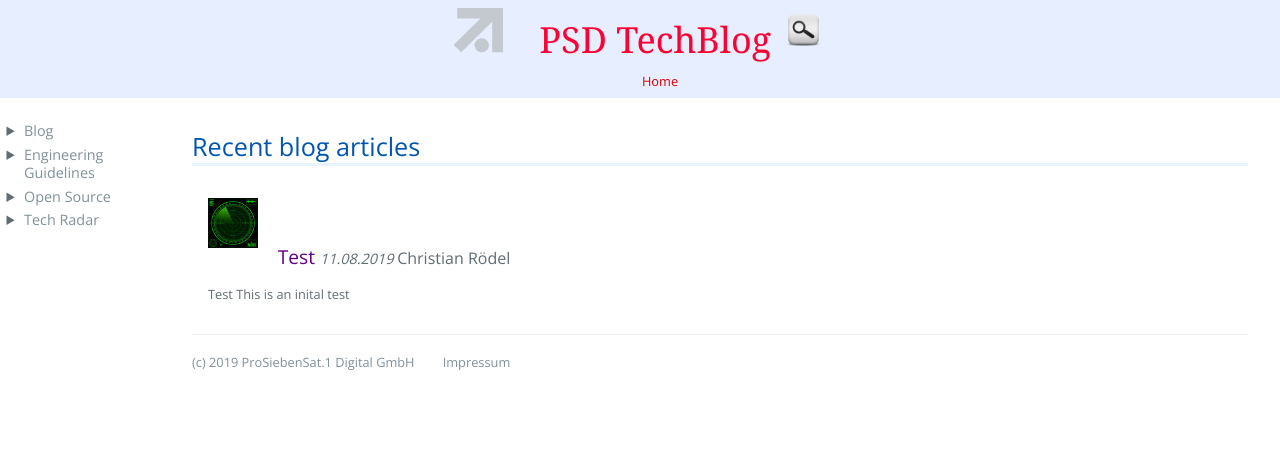
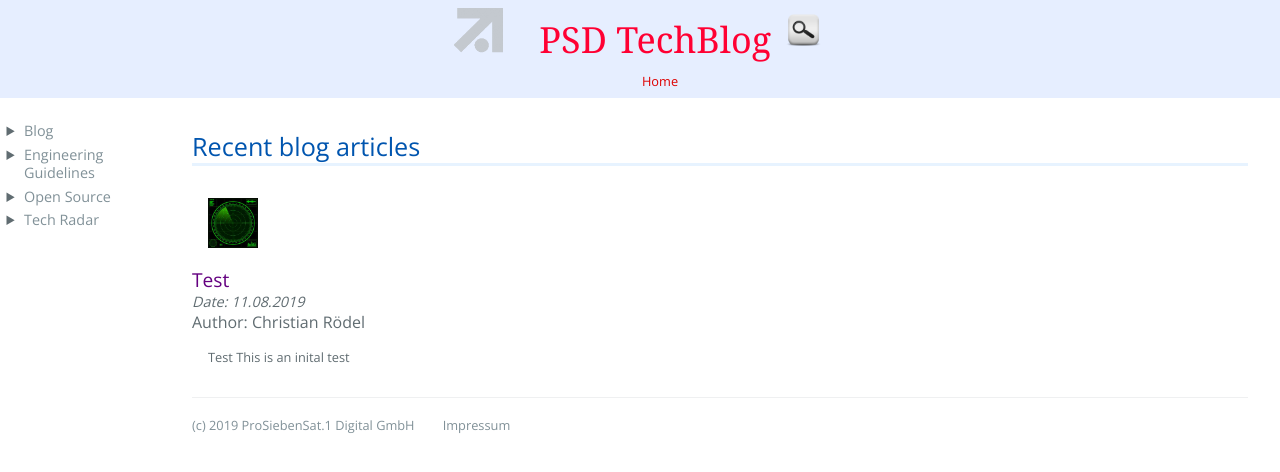
Before and after one commit to croedel/PSD-blog, a Jekyll site: the page built from blog.md, in a window 1280 px wide. Shown: the top 472 px of the page. Built offline with Jekyll 4.4.1, drawn with Linux system fonts in a browser that asks for light colours; our own code applies the rules of GitHub Pages for plain Markdown files.

Commit message:
Update blog.md

```diff
--- a/blog.md
+++ b/blog.md
@@ -9,9 +9,9 @@ nav-title: Blog
     {% if post.image %}
       <img class="image" src="{{ site.baseurl }}/images/posts/{{ post.image }}"/>
     {% endif %}
-      <span class="title"> <a href="{{ post.url | prepend: site.baseurl }}">{{ post.title }}</a> </span>
-      <span class="date"> {{ post.date | date: '%d.%m.%Y' }} </span>
-      <span class="author"> {{ post.author }} </span>
+      <p class="title"> <a href="{{ post.url | prepend: site.baseurl }}">{{ post.title }}</a> </p>
+      <p class="date"> Date: {{ post.date | date: '%d.%m.%Y' }} </p>
+      <p class="author"> Author: {{ post.author }} </p>
       <p class="excerpt"> {{ post.content | strip_html | truncatewords: 50 }} </p>
   </section>
 {% endfor %}
```
